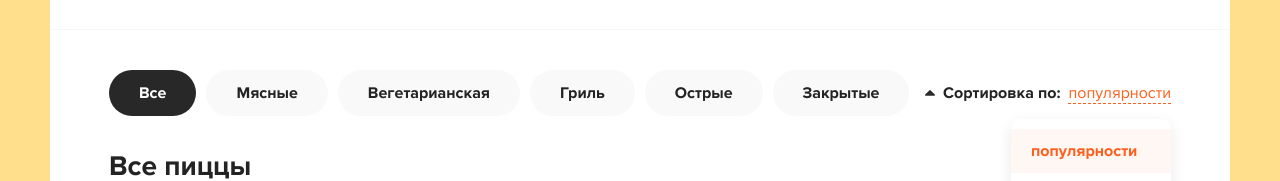
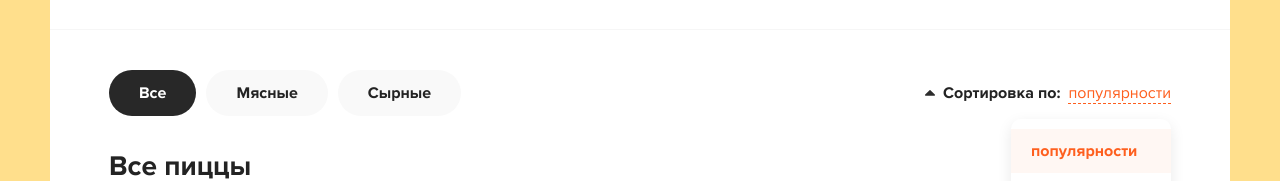
Before and after one commit to Schekhovtsov/react-pizza, a React (Create React App) app: page / in a window 1280 px wide. Shown: the part 152-333 px from the top of the page. Built offline with nearby package versions, Linux system fonts and the light colour scheme.

Commit message:
Categories added

```diff
--- a/src/App.js
+++ b/src/App.js
@@ -1,23 +1,20 @@
 import React from 'react';
-import Header from './components/Header';
+import {Categories, Header} from './components';
 
 function App() {
+
+
     return (
         <div className="wrapper">
            <Header />
             <div className="content">
                 <div className="container">
                     <div className="content__top">
-                        <div className="categories">
-                            <ul>
-                                <li className="active">Все</li>
-                                <li>Мясные</li>
-                                <li>Вегетарианская</li>
-                                <li>Гриль</li>
-                                <li>Острые</li>
-                                <li>Закрытые</li>
-                            </ul>
-                        </div>
+
+                        <Categories
+                            onClick={(name) => console.log(name)}
+                            items={['Мясные', 'Сырные' ]}/>
+
                         <div className="sort">
                             <div className="sort__label">
                                 <svg
--- a/src/components/Button.jsx
+++ b/src/components/Button.jsx
@@ -2,8 +2,6 @@
 import classNames from 'classnames';
 
 const Button = ({ onClick, className, outline, children }) => {
-
-
 
     return (
         <button
--- /dev/null
+++ b/src/components/Categories.jsx
@@ -0,0 +1,28 @@
+import React, {useState} from 'react';
+
+const Categories = ({items, onClick}) => {
+
+    const [activeItem, setActiveItem] = useState(null);
+
+    const onSelectItem = index => {
+        setActiveItem(index);
+    }
+
+    return (
+        <div className="categories">
+            <ul>
+                <li className={activeItem === null ? 'active' : ''}
+                    onClick={() => onSelectItem(null)}>Все</li>
+                {items && items.map((name, index) =>
+                    <li className={activeItem === index ? 'active' : ''}
+                        onClick={() => onSelectItem(index)}
+                        key={`${name}_${index}`}>
+                        {name}
+                    </li>
+                )}
+            </ul>
+        </div>
+    );
+};
+
+export default Categories;
--- a/src/components/Header.jsx
+++ b/src/components/Header.jsx
@@ -1,6 +1,6 @@
 import logoSvg from '../assets/img/pizza-logo.svg';
 import React from 'react';
-import Button from './Button';
+import {Button} from './';
 
 const Header = () => {
 
--- /dev/null
+++ b/src/components/index.js
@@ -0,0 +1,3 @@
+export { default as Button } from './Button';
+export { default as Header } from './Header';
+export { default as Categories } from './Categories';
```
